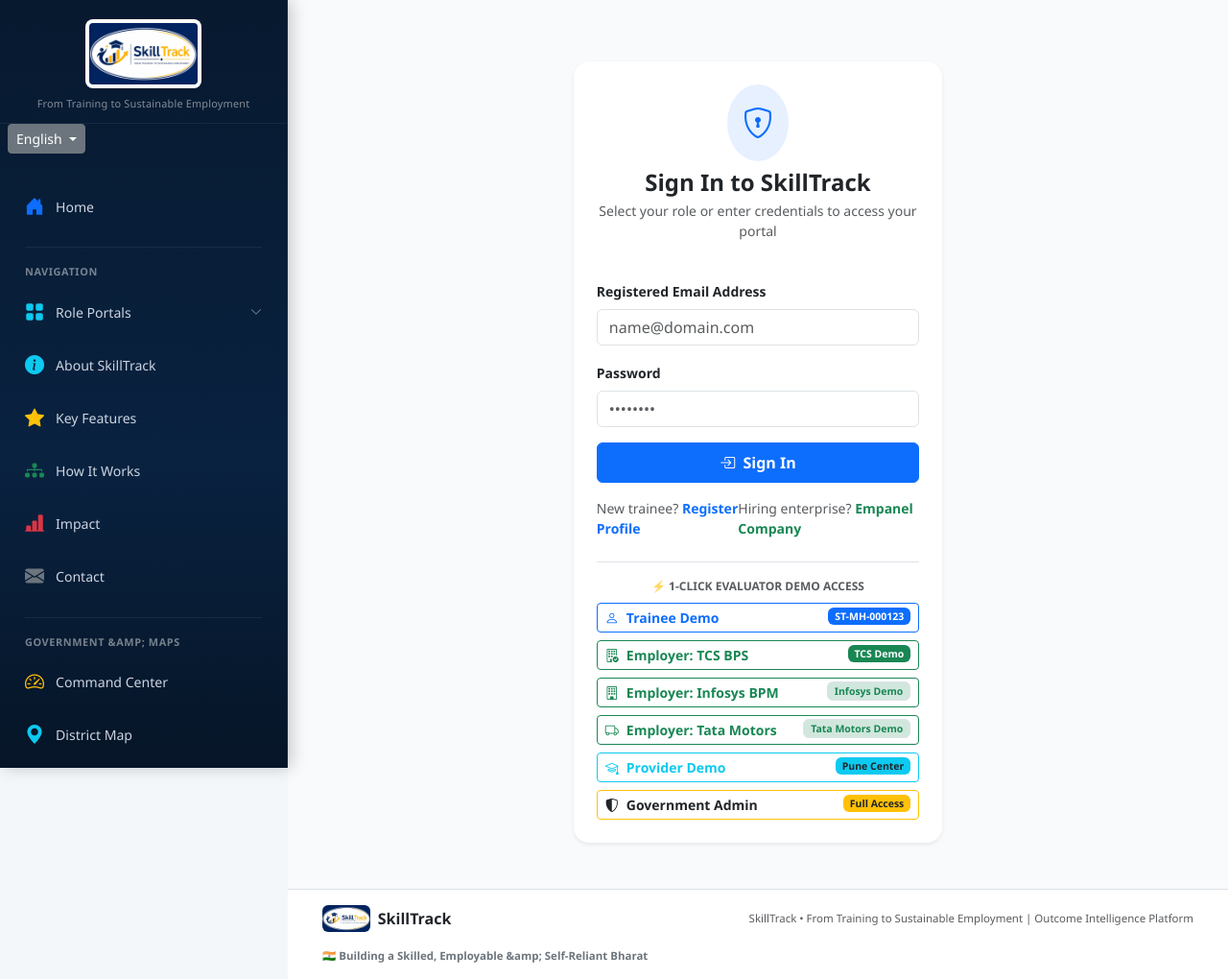
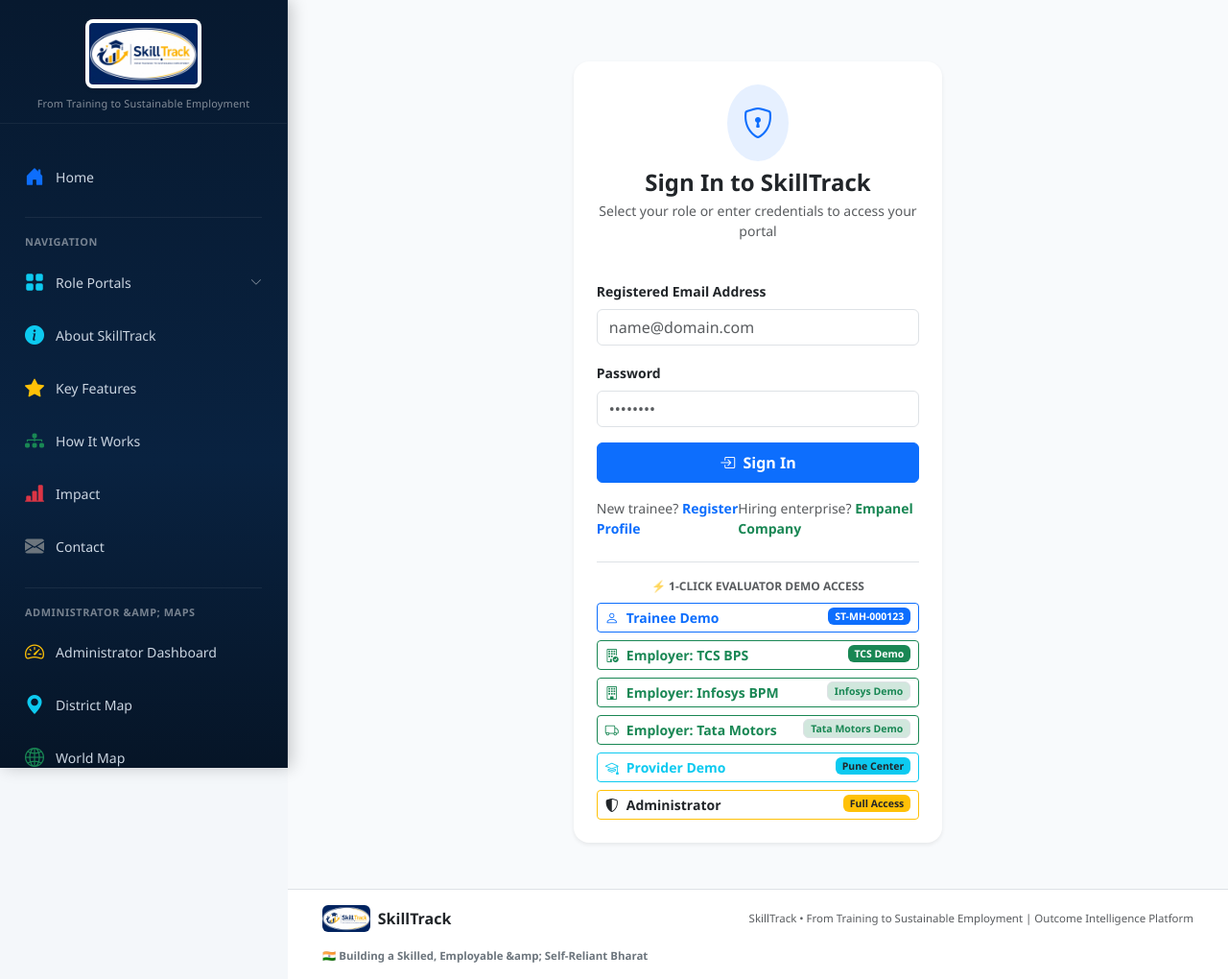
Before and after one commit to sakshigjadhav-03/SkillTrack, a Flask app: a page that uses frontend/templates/base.html in a window 1280 px wide. Shown: the whole page at 96% size. Run offline with Flask 3, Linux system fonts and the light colour scheme.

Commit message:
Rename Government role to Administrator across UI and remove language selector

```diff
--- a/backend/routes/auth_routes.py
+++ b/backend/routes/auth_routes.py
@@ -24,7 +24,9 @@ def login():
                 'trainee': 'trainee@skilltrack.in',
                 'employer': 'employer@tcs.in',
                 'provider': 'provider@maharashtra-skills.org',
-                'government': 'admin@skilltrack.gov.in'
+                'government': 'admin@skilltrack.gov.in',
+                'admin': 'admin@skilltrack.gov.in',
+                'administrator': 'admin@skilltrack.gov.in'
             }
             email = role_emails.get(quick_role)
             user = query_db("SELECT * FROM users WHERE email = %s AND is_active = 1", (email,), one=True)
@@ -80,7 +82,7 @@ def _setup_session_and_redirect(user):
             session['provider_name'] = provider['name']
         return redirect(url_for('provider.dashboard'))
 
-    elif user['role'] in ('government', 'admin'):
+    elif user['role'] in ('government', 'admin', 'administrator'):
         return redirect(url_for('government.dashboard'))
 
     return redirect(url_for('index'))
--- a/frontend/static/js/i18n.js
+++ b/frontend/static/js/i18n.js
@@ -1776,48 +1776,19 @@ const translations = {
 translations.hi = {...translations.en};
 translations.mr = {...translations.en};
 
+localStorage.removeItem('lang');
+
 function getCurrentLang() {
-  return localStorage.getItem('lang') || 'en';
+  return 'en';
 }
 
 function setLang(lang) {
-  if (!translations[lang]) return;
-  localStorage.setItem('lang', lang);
-  document.documentElement.lang = lang;
-  // Reload to apply translations across the page
-  location.reload();
+  // Single language: English only
 }
 
 function applyTranslations() {
-  const lang = getCurrentLang();
-  const dict = translations[lang] || translations['en'];
-  document.querySelectorAll('[data-i18n]').forEach(el => {
-    const key = el.getAttribute('data-i18n');
-    if (dict[key]) {
-      if (el.tagName.toLowerCase() === 'input' && el.placeholder) {
-        el.placeholder = dict[key];
-      } else if (el.tagName.toLowerCase() === 'option') {
-        el.textContent = dict[key];
-      } else {
-        el.textContent = dict[key];
-      }
-    }
-  });
-  const curSpan = document.getElementById('currentLang');
-  if (curSpan) {
-    const nameMap = { en: 'English', hi: 'हिंदी', mr: 'मराठी' }[lang];
-    curSpan.textContent = nameMap || lang;
-  }
+  document.documentElement.lang = 'en';
 }
-
-// Event delegation for language selector
-document.addEventListener('click', e => {
-  if (e.target && e.target.matches('.lang-option')) {
-    e.preventDefault();
-    const chosen = e.target.getAttribute('data-lang');
-    setLang(chosen);
-  }
-});
 
 if (document.readyState === 'loading') {
   document.addEventListener('DOMContentLoaded', applyTranslations);
--- a/frontend/templates/base.html
+++ b/frontend/templates/base.html
@@ -45,22 +45,11 @@
   <!-- Fixed Left Sidebar -->
   <aside class="app-sidebar sidebar" id="appSidebar">
     <!-- Logo Container -->
-    <div class="sidebar-logo-container">
+    <div class="sidebar-logo-container mb-3">
       <a href="{{ url_for('index') }}" class="text-decoration-none d-block">
         <img src="{{ url_for('static', filename='img/skilltrack_logo.jpg') }}" alt="SkillTrack" class="sidebar-logo-img rounded-3 shadow-sm bg-white p-1">
       </a>
       <div class="text-white-50 mt-2" style="font-size: 0.68rem; font-weight: 500; letter-spacing: 0.2px;" data-i18n="auto_11">{{ 'From Training to Sustainable Employment' }}</div>
-    </div>
-    <!-- Language Selector in Sidebar -->
-    <div class="dropdown ms-2 mb-3">
-      <button class="btn btn-secondary btn-sm dropdown-toggle" type="button" id="langDropdownSidebar" data-bs-toggle="dropdown" aria-expanded="false">
-        <span id="currentLang" data-i18n="auto_12">{{ 'English' }}</span>
-      </button>
-      <ul class="dropdown-menu" aria-labelledby="langDropdownSidebar">
-        <li><a class="dropdown-item lang-option" href="#" data-lang="en" data-i18n="auto_13">{{ 'English' }}</a></li>
-        <li><a class="dropdown-item lang-option" href="#" data-lang="hi" data-i18n="auto_14">{{ 'हिंदी' }}</a></li>
-        <li><a class="dropdown-item lang-option" href="#" data-lang="mr" data-i18n="auto_15">{{ 'मराठी' }}</a></li>
-      </ul>
     </div>
 
     <!-- Navigation Links -->
@@ -89,7 +78,7 @@
           <i class="bi bi-mortarboard text-purple" style="color: #a855f7;"></i> Provider Portal
         </a>
         <a class="sidebar-nav-item py-1 ps-4 small" href="{{ url_for('government.dashboard') }}">
-          <i class="bi bi-bank2 text-warning"></i> Gov Command Center
+          <i class="bi bi-shield-lock text-warning"></i> Administrator Portal
         </a>
       </div>
 
@@ -119,11 +108,11 @@
       </a>
 
       <div class="sidebar-divider"></div>
-      <div class="sidebar-section-title" data-i18n="auto_23">{{ 'Government &amp; Maps' }}</div>
+      <div class="sidebar-section-title">{{ 'Administrator &amp; Maps' }}</div>
 
       <a class="sidebar-nav-item {{ 'active' if request.endpoint == 'government.dashboard' else '' }}" href="{{ url_for('government.dashboard') }}">
         <i class="bi bi-speedometer2 text-warning fs-5"></i>
-        <span data-i18n="auto_24">{{ 'Command Center' }}</span>
+        <span>{{ 'Administrator Dashboard' }}</span>
       </a>
       <a class="sidebar-nav-item {{ 'active' if request.endpoint == 'government.map_view' else '' }}" href="{{ url_for('government.map_view') }}">
         <i class="bi bi-geo-alt-fill text-info fs-5"></i>
@@ -135,7 +124,7 @@
       </a>
       <a class="sidebar-nav-item {{ 'active' if request.endpoint == 'government.recommendations_view' else '' }}" href="{{ url_for('government.recommendations_view') }}">
         <i class="bi bi-lightbulb-fill text-warning fs-5"></i>
-        <span data-i18n="auto_27">{{ 'Recommendations' }}</span>
+        <span>{{ 'Administrator Recommendations' }}</span>
       </a>
     </nav>
 
--- a/frontend/templates/errors/404.html
+++ b/frontend/templates/errors/404.html
@@ -17,7 +17,7 @@
             <i class="bi bi-house-door me-1"></i> Return to Home
           </a>
           <a href="{{ url_for('government.dashboard') }}" class="btn btn-outline-secondary px-4 py-2 rounded-3">
-            <i class="bi bi-speedometer2 me-1"></i> Gov Command Center
+            <i class="bi bi-speedometer2 me-1"></i> Admin Command Center
           </a>
         </div>
       </div>
--- a/frontend/templates/errors/500.html
+++ b/frontend/templates/errors/500.html
@@ -17,7 +17,7 @@
             <i class="bi bi-house-door me-1"></i> Return to SkillTrack Home
           </a>
           <a href="{{ url_for('government.dashboard') }}" class="btn btn-outline-secondary px-4 py-2 rounded-3">
-            <i class="bi bi-speedometer2 me-1"></i> Gov Command Center
+            <i class="bi bi-speedometer2 me-1"></i> Admin Command Center
           </a>
         </div>
 
--- a/frontend/templates/government/dashboard.html
+++ b/frontend/templates/government/dashboard.html
@@ -1,6 +1,6 @@
 {% extends 'base.html' %}
 
-{% block title %}Government Command Center — SkillTrack{% endblock %}
+{% block title %}Administrator Command Center — SkillTrack{% endblock %}
 
 {% block content %}
 <div class="container-fluid px-lg-4 py-4">
@@ -10,9 +10,9 @@
     <div class="d-flex justify-content-between align-items-center flex-wrap gap-3">
       <div>
         <div class="d-flex align-items-center gap-2 mb-1">
-          <span class="badge bg-primary text-uppercase" data-i18n="auto_218">{{ 'State Outcome Intelligence Node' }}</span>
+          <span class="badge bg-primary text-uppercase">{{ 'Administrator Intelligence Node' }}</span>
         </div>
-        <h2 class="fw-bold mb-0" data-i18n="auto_219">{{ 'Government Outcome Dashboard' }}</h2>
+        <h2 class="fw-bold mb-0">{{ 'Administrator Outcome Dashboard' }}</h2>
         <p class="text-muted small mb-0" data-i18n="auto_220">{{ 'Longitudinal employment retention, wage progression, skill-gap analysis, and policy action engine' }}</p>
       </div>
 
--- a/frontend/templates/government/map_view.html
+++ b/frontend/templates/government/map_view.html
@@ -51,14 +51,14 @@
     <div class="d-flex justify-content-between align-items-center flex-wrap gap-3">
       <div>
         <div class="d-flex align-items-center gap-2 mb-1">
-          <span class="badge bg-primary text-uppercase" data-i18n="auto_369">{{ 'Geographic Outcome Mapping' }}</span>
+          <span class="badge bg-primary text-uppercase">{{ 'Administrator Geographic Intelligence' }}</span>
         </div>
         <h3 class="fw-bold mb-0" data-i18n="auto_370">{{ 'Maharashtra District-Level Outcome Map' }}</h3>
         <p class="text-muted small mb-0" data-i18n="auto_371">{{ 'Interactive Leaflet.js map with OpenStreetMap basemap tracking regional employment and retention' }}</p>
       </div>
       <div>
         <a href="{{ url_for('government.dashboard') }}" class="btn btn-outline-secondary">
-          <i class="bi bi-arrow-left me-1"></i> Back to Dashboard
+          <i class="bi bi-arrow-left me-1"></i> Back to Admin Dashboard
         </a>
       </div>
     </div>
--- a/frontend/templates/government/recommendations.html
+++ b/frontend/templates/government/recommendations.html
@@ -12,12 +12,12 @@
         <div class="d-flex align-items-center gap-2 mb-1">
           <span class="badge bg-warning text-dark text-uppercase" data-i18n="auto_387">{{ 'Policy Intelligence Node' }}</span>
         </div>
-        <h3 class="fw-bold mb-0" data-i18n="auto_388">{{ 'Government Action Engine' }}</h3>
+        <h3 class="fw-bold mb-0">{{ 'Administrator Action Engine' }}</h3>
         <p class="text-muted small mb-0" data-i18n="auto_389">{{ 'Data-driven policy interventions automatically generated from longitudinal employment, attrition, and skill-gap trends' }}</p>
       </div>
       <div>
         <a href="{{ url_for('government.dashboard') }}" class="btn btn-outline-secondary">
-          <i class="bi bi-arrow-left me-1"></i> Dashboard
+          <i class="bi bi-arrow-left me-1"></i> Admin Dashboard
         </a>
       </div>
     </div>
--- a/frontend/templates/government/skill_gaps.html
+++ b/frontend/templates/government/skill_gaps.html
@@ -17,7 +17,7 @@
       </div>
       <div>
         <a href="{{ url_for('government.dashboard') }}" class="btn btn-outline-secondary">
-          <i class="bi bi-arrow-left me-1"></i> Dashboard
+          <i class="bi bi-arrow-left me-1"></i> Admin Dashboard
         </a>
       </div>
     </div>
--- a/frontend/templates/government/world_map.html
+++ b/frontend/templates/government/world_map.html
@@ -30,7 +30,7 @@
     <div class="d-flex justify-content-between align-items-center flex-wrap gap-3">
       <div>
         <div class="d-flex align-items-center gap-2 mb-1">
-          <span class="badge bg-primary text-uppercase" data-i18n="auto_431">{{ 'Global Mobility Intelligence' }}</span>
+          <span class="badge bg-primary text-uppercase">{{ 'Administrator Mobility Intelligence' }}</span>
           <span class="badge bg-info text-dark text-uppercase" data-i18n="auto_432">{{ 'Cross-Border' }}</span>
         </div>
         <h3 class="fw-bold mb-0"><i class="bi bi-globe2 text-primary me-2"></i>Global Trainee Employment Map</h3>
--- a/frontend/templates/login.html
+++ b/frontend/templates/login.html
@@ -59,9 +59,9 @@
               <span><i class="bi bi-mortarboard me-2"></i><strong data-i18n="auto_104">{{ 'Provider Demo' }}</strong></span>
               <span class="badge bg-info text-dark" data-i18n="auto_105">{{ 'Pune Center' }}</span>
             </button>
-            <button type="submit" name="quick_role" value="government" class="btn btn-outline-warning btn-sm text-dark text-start d-flex justify-content-between align-items-center">
-              <span><i class="bi bi-shield-shaded me-2"></i><strong data-i18n="auto_106">{{ 'Government Admin' }}</strong></span>
-              <span class="badge bg-warning text-dark" data-i18n="auto_107">{{ 'Full Access' }}</span>
+            <button type="submit" name="quick_role" value="administrator" class="btn btn-outline-warning btn-sm text-dark text-start d-flex justify-content-between align-items-center">
+              <span><i class="bi bi-shield-shaded me-2"></i><strong>{{ 'Administrator' }}</strong></span>
+              <span class="badge bg-warning text-dark">{{ 'Full Access' }}</span>
             </button>
           </form>
         </div>
```
Also changed, not shown: backend/utils/decorators.py (+7 -2 lines), frontend/templates/index.html (+5 -5 lines).
